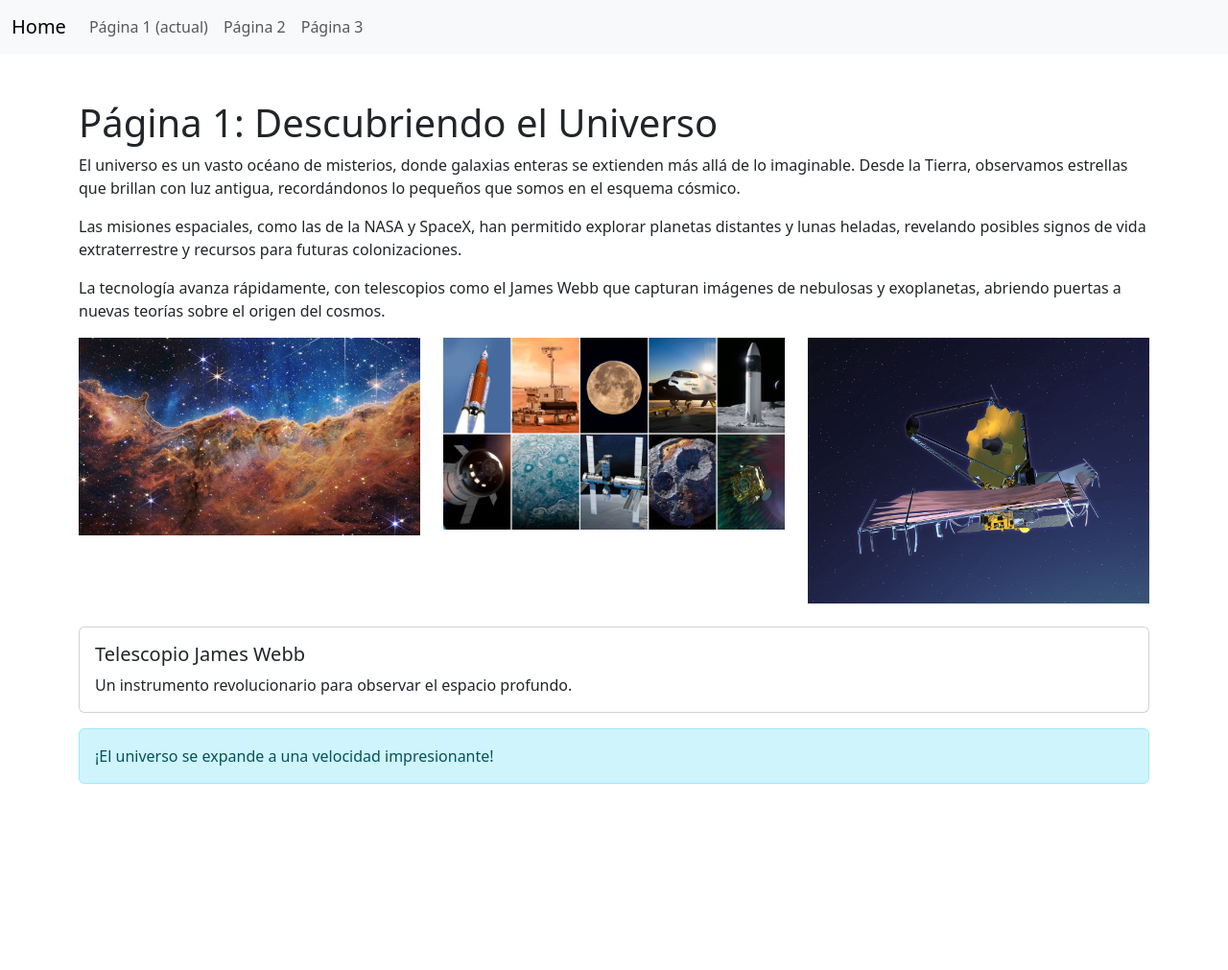
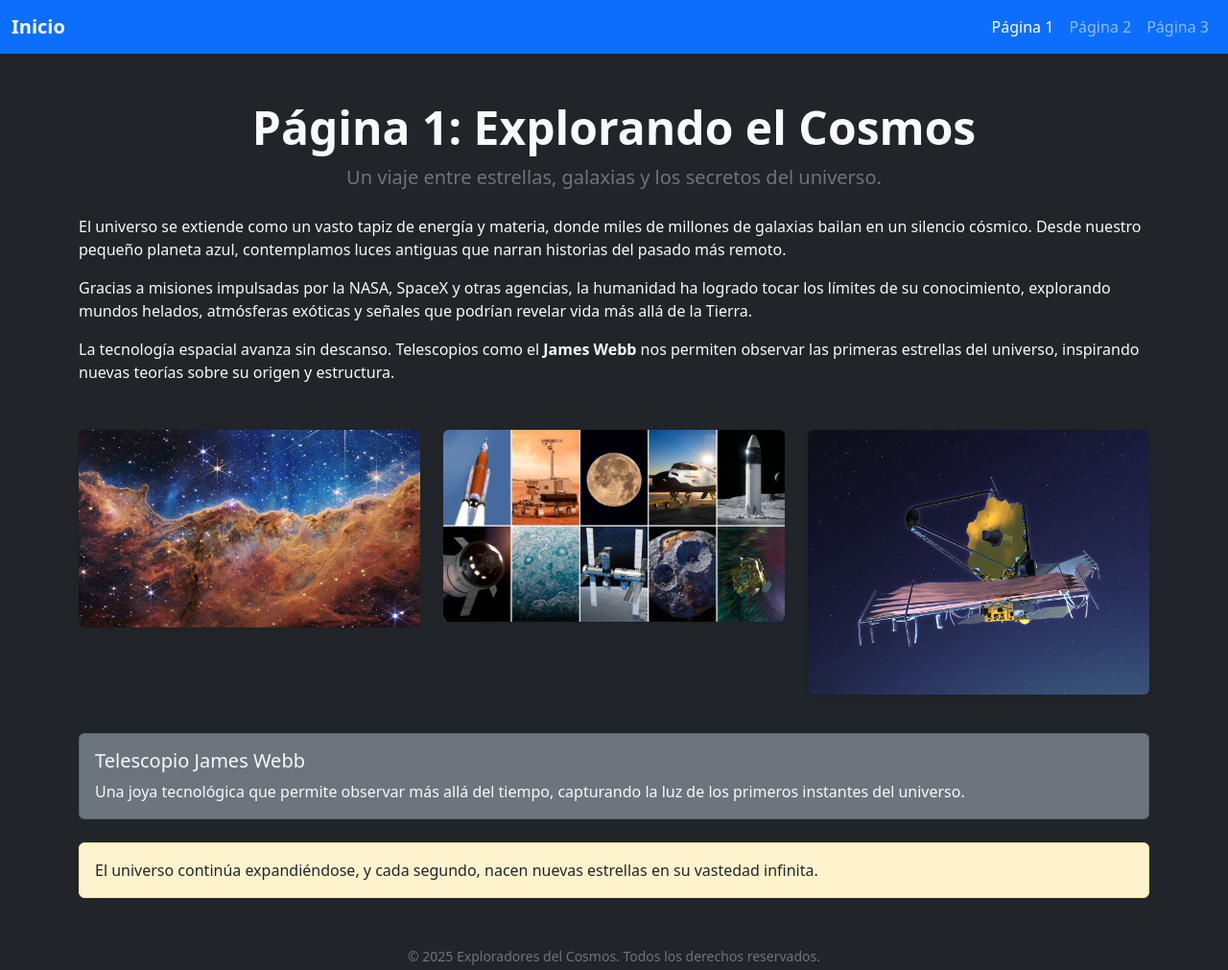
Before and after one commit to BrayanRedb/Laboratorio-6, a plain HTML site: page pagina1.html in a window 1280 px wide. Shown: the whole page at 96% size. Before the commit the page ends 833 px from the top, so only its background shows below. Drawn offline with nearby package versions, Linux system fonts and the light colour scheme.

Commit message:
Cambio bonito
mejora de la estilización de la pagina1.html

```diff
--- a/pagina1.html
+++ b/pagina1.html
@@ -3,20 +3,20 @@
 <head>
     <meta charset="UTF-8">
     <meta name="viewport" content="width=device-width, initial-scale=1.0">
-    <title>Página 1</title>
+    <title>Página 1 - Explorando el Cosmos</title>
     <link href="https://cdn.jsdelivr.net/npm/bootstrap@5.3.0/dist/css/bootstrap.min.css" rel="stylesheet">
 </head>
-<body>
-    <nav class="navbar navbar-expand-lg navbar-light bg-light">
+<body class="bg-dark text-light">
+    <nav class="navbar navbar-expand-lg navbar-dark bg-primary shadow-sm">
         <div class="container-fluid">
-            <a class="navbar-brand" href="index.html">Home</a>
-            <button class="navbar-toggler" type="button" data-bs-toggle="collapse" data-bs-target="#navbarNav" aria-controls="navbarNav" aria-expanded="false" aria-label="Toggle navigation">
+            <a class="navbar-brand fw-bold" href="index.html">Inicio</a>
+            <button class="navbar-toggler" type="button" data-bs-toggle="collapse" data-bs-target="#navbarNav" aria-controls="navbarNav" aria-expanded="false" aria-label="Alternar navegación">
                 <span class="navbar-toggler-icon"></span>
             </button>
             <div class="collapse navbar-collapse" id="navbarNav">
-                <ul class="navbar-nav">
-                    <li class="nav-item active">
-                        <a class="nav-link" href="pagina1.html">Página 1 <span class="sr-only">(actual)</span></a>
+                <ul class="navbar-nav ms-auto">
+                    <li class="nav-item">
+                        <a class="nav-link active" href="pagina1.html">Página 1 <span class="visually-hidden">(actual)</span></a>
                     </li>
                     <li class="nav-item">
                         <a class="nav-link" href="pagina2.html">Página 2</a>
@@ -30,34 +30,44 @@
     </nav>
 
     <div class="container mt-5">
-        <h1>Página 1: Descubriendo el Universo</h1>
-        <p>El universo es un vasto océano de misterios, donde galaxias enteras se extienden más allá de lo imaginable. Desde la Tierra, observamos estrellas que brillan con luz antigua, recordándonos lo pequeños que somos en el esquema cósmico.</p>
-        <p>Las misiones espaciales, como las de la NASA y SpaceX, han permitido explorar planetas distantes y lunas heladas, revelando posibles signos de vida extraterrestre y recursos para futuras colonizaciones.</p>
-        <p>La tecnología avanza rápidamente, con telescopios como el James Webb que capturan imágenes de nebulosas y exoplanetas, abriendo puertas a nuevas teorías sobre el origen del cosmos.</p>
+        <header class="text-center mb-4">
+            <h1 class="display-5 fw-bold">Página 1: Explorando el Cosmos</h1>
+            <p class="lead text-secondary">Un viaje entre estrellas, galaxias y los secretos del universo.</p>
+        </header>
 
-        <div class="row">
-            <div class="col-md-4">
-                <img src="images/universo1.jpg" alt="Universo 1" class="img-fluid">
+        <section>
+            <p>El universo se extiende como un vasto tapiz de energía y materia, donde miles de millones de galaxias bailan en un silencio cósmico. Desde nuestro pequeño planeta azul, contemplamos luces antiguas que narran historias del pasado más remoto.</p>
+            <p>Gracias a misiones impulsadas por la NASA, SpaceX y otras agencias, la humanidad ha logrado tocar los límites de su conocimiento, explorando mundos helados, atmósferas exóticas y señales que podrían revelar vida más allá de la Tierra.</p>
+            <p>La tecnología espacial avanza sin descanso. Telescopios como el <strong>James Webb</strong> nos permiten observar las primeras estrellas del universo, inspirando nuevas teorías sobre su origen y estructura.</p>
+        </section>
+
+        <div class="row text-center mt-5">
+            <div class="col-md-4 mb-3">
+                <img src="images/universo1.jpg" alt="Galaxia espiral" class="img-fluid rounded shadow-sm">
             </div>
-            <div class="col-md-4">
-                <img src="images/universo2.jpg" alt="Universo 2" class="img-fluid">
+            <div class="col-md-4 mb-3">
+                <img src="images/universo2.jpg" alt="Nebulosa colorida" class="img-fluid rounded shadow-sm">
             </div>
-            <div class="col-md-4">
-                <img src="images/universo3.jpg" alt="Universo 3" class="img-fluid">
+            <div class="col-md-4 mb-3">
+                <img src="images/universo3.jpg" alt="Campo de estrellas" class="img-fluid rounded shadow-sm">
             </div>
         </div>
 
-        <div class="card mt-4">
+        <div class="card bg-secondary mt-4">
             <div class="card-body">
-                <h5 class="card-title">Telescopio James Webb</h5>
-                <p class="card-text">Un instrumento revolucionario para observar el espacio profundo.</p>
+                <h5 class="card-title text-light">Telescopio James Webb</h5>
+                <p class="card-text text-light">Una joya tecnológica que permite observar más allá del tiempo, capturando la luz de los primeros instantes del universo.</p>
             </div>
         </div>
 
-        <div class="alert alert-info mt-3" role="alert">
-            ¡El universo se expande a una velocidad impresionante!
+        <div class="alert alert-warning text-dark mt-4" role="alert">
+            El universo continúa expandiéndose, y cada segundo, nacen nuevas estrellas en su vastedad infinita.
         </div>
     </div>
+
+    <footer class="text-center mt-5 mb-3 text-secondary">
+        <small>© 2025 Exploradores del Cosmos. Todos los derechos reservados.</small>
+    </footer>
 
     <script src="https://cdn.jsdelivr.net/npm/bootstrap@5.3.0/dist/js/bootstrap.bundle.min.js"></script>
 </body>
```
